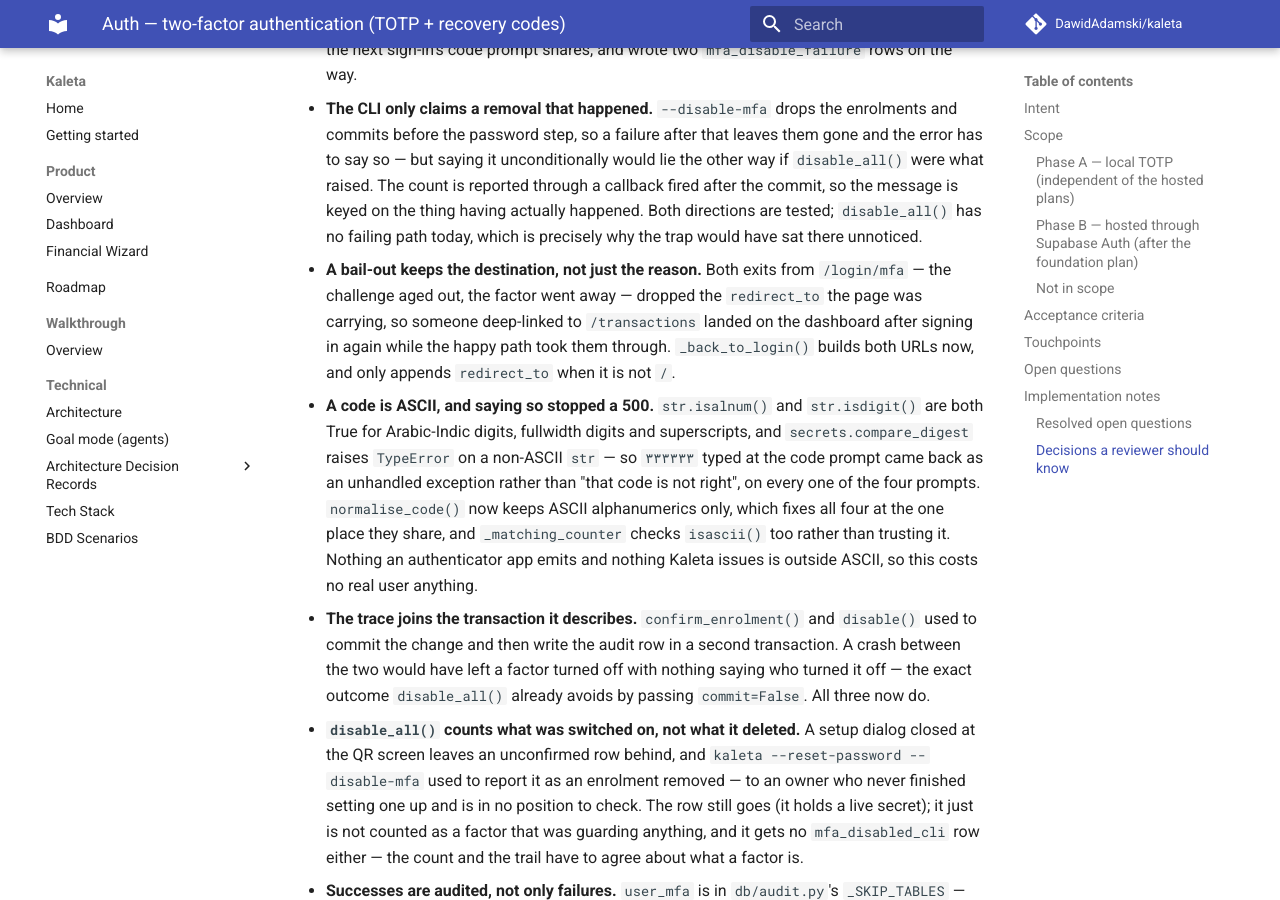
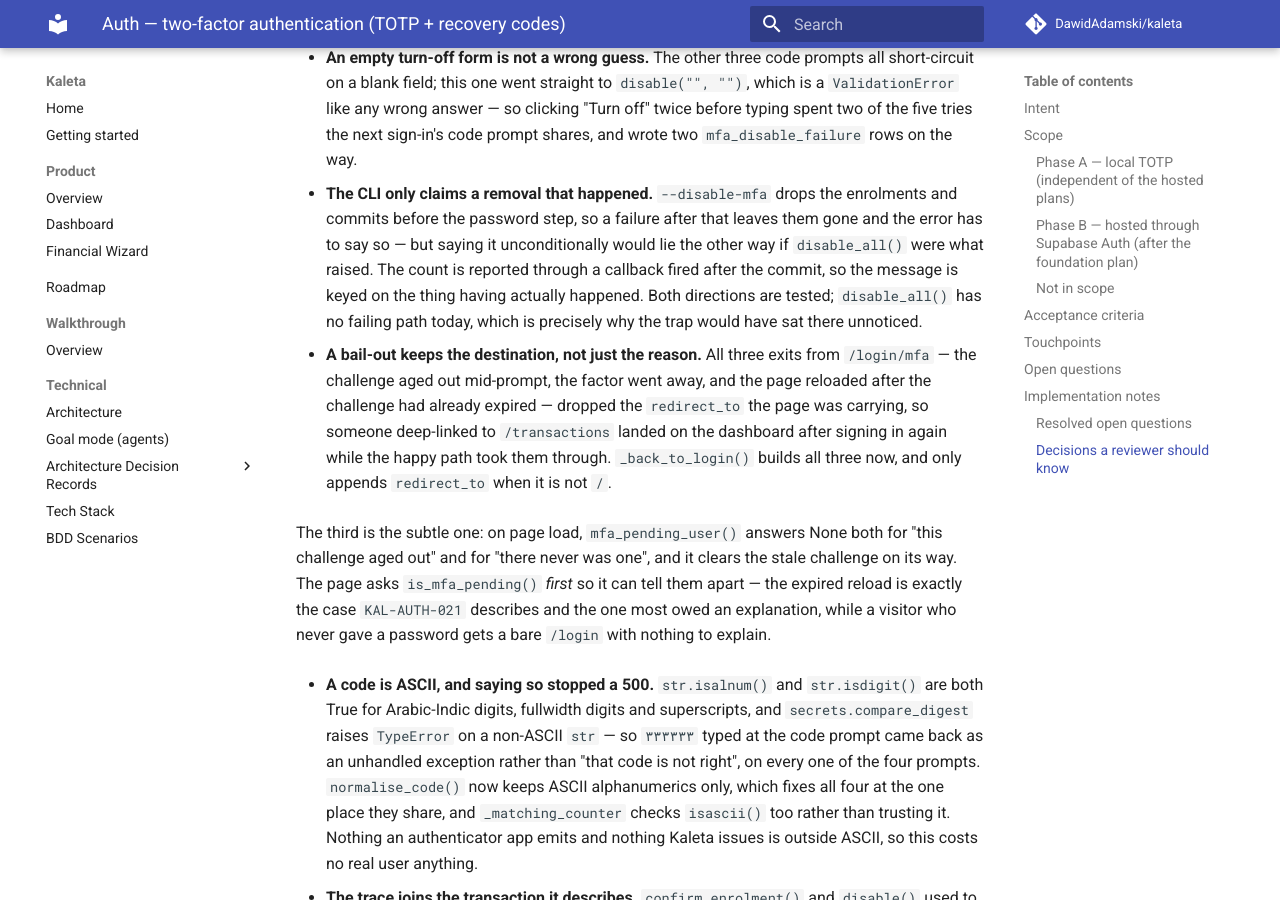
Before and after one commit to DawidAdamski/kaleta, an MkDocs documentation site: the page built from docs/plans/auth-two-factor.md, in a window 1280 px wide and 900 px high, scrolled down 9213 px. Built offline with MkDocs 1.6.1 and Material for MkDocs 9.7.7, drawn with Linux system fonts in a browser that asks for light colours; comment, search, counter and statistics services are not loaded; some of the changed text lies outside the part shown.

Commit message:
fix(auth): an expired reload is told why, and keeps where it was going
On page load `mfa_pending_user()` answers None both for "this challenge
aged out" and for "there never was one", and clears the stale challenge
on its way — so a visitor who reloaded /login/mfa after the TTL got a
bare /login with no explanation and lost their deep link. That is exactly
the case KAL-AUTH-021 describes and the one most owed a reason. The page
asks `is_mfa_pending()` first so it can tell the two apart: the expiry
goes through `_back_to_login("mfa_expired", …)` like the submit path, and
a visitor who never gave a password still gets a bare /login, because
there is nothing there to explain.

Owner ratified the Phase B deferral on 2026-09-23 —
`auth-two-factor-hosted` is the next plan — recorded in the plan's open
items.

`hosted-field-encryption` §2 gains a note: `EncryptedString` derives its
key inside the bind and result processors, so that plan's table of
columns would turn one HKDF per process into one per row per column.
Memoize it there, where it starts to cost.

Co-Authored-By: Claude Opus 5 (1M context) <noreply@anthropic.com>

```diff
--- a/docs/plans/auth-two-factor.md
+++ b/docs/plans/auth-two-factor.md
@@ -170,6 +170,10 @@ item is built, and every executable acceptance criterion passes.
   to be held in a hand. The `otpauth://` URI is standard and
   `tests/e2e/test_mfa.py` scans nothing, so this is the one check that
   the QR itself is right.
+- ~~**Ratifying the Phase B deferral.**~~ **Ratified by the owner on
+  2026-09-23**: the deferral stands and `auth-two-factor-hosted` is the
+  next plan to be implemented. Left below for the record of what was
+  asked and why.
 - **Ratifying the Phase B deferral.** This branch edits its own scope
   contract: it takes
   `uv run pytest tests/unit/auth/test_supabase_mfa.py -q` out of the
@@ -467,12 +471,21 @@ item is built, and every executable acceptance criterion passes.
   directions are tested; `disable_all()` has no failing path today, which
   is precisely why the trap would have sat there unnoticed.
 
-- **A bail-out keeps the destination, not just the reason.** Both exits
-  from `/login/mfa` — the challenge aged out, the factor went away —
-  dropped the `redirect_to` the page was carrying, so someone deep-linked
-  to `/transactions` landed on the dashboard after signing in again while
-  the happy path took them through. `_back_to_login()` builds both URLs
-  now, and only appends `redirect_to` when it is not `/`.
+- **A bail-out keeps the destination, not just the reason.** All three
+  exits from `/login/mfa` — the challenge aged out mid-prompt, the factor
+  went away, and the page reloaded after the challenge had already
+  expired — dropped the `redirect_to` the page was carrying, so someone
+  deep-linked to `/transactions` landed on the dashboard after signing in
+  again while the happy path took them through. `_back_to_login()` builds
+  all three now, and only appends `redirect_to` when it is not `/`.
+
+  The third is the subtle one: on page load, `mfa_pending_user()` answers
+  None both for "this challenge aged out" and for "there never was one",
+  and it clears the stale challenge on its way. The page asks
+  `is_mfa_pending()` *first* so it can tell them apart — the expired
+  reload is exactly the case `KAL-AUTH-021` describes and the one most
+  owed an explanation, while a visitor who never gave a password gets a
+  bare `/login` with nothing to explain.
 
 - **A code is ASCII, and saying so stopped a 500.** `str.isalnum()` and
   `str.isdigit()` are both True for Arabic-Indic digits, fullwidth digits
```
Also changed, not shown: docs/plans/hosted-field-encryption.md (+10 -0 lines), 3 other files.
